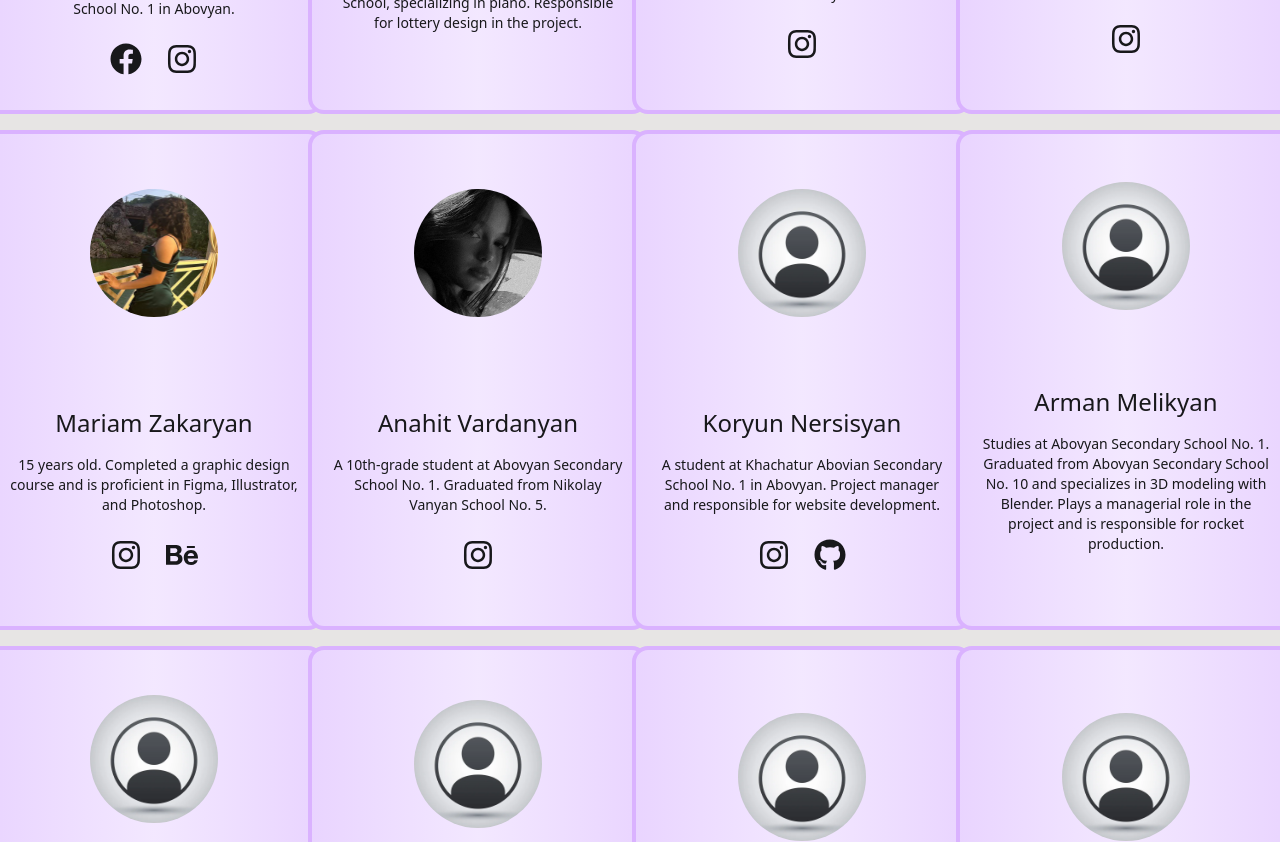
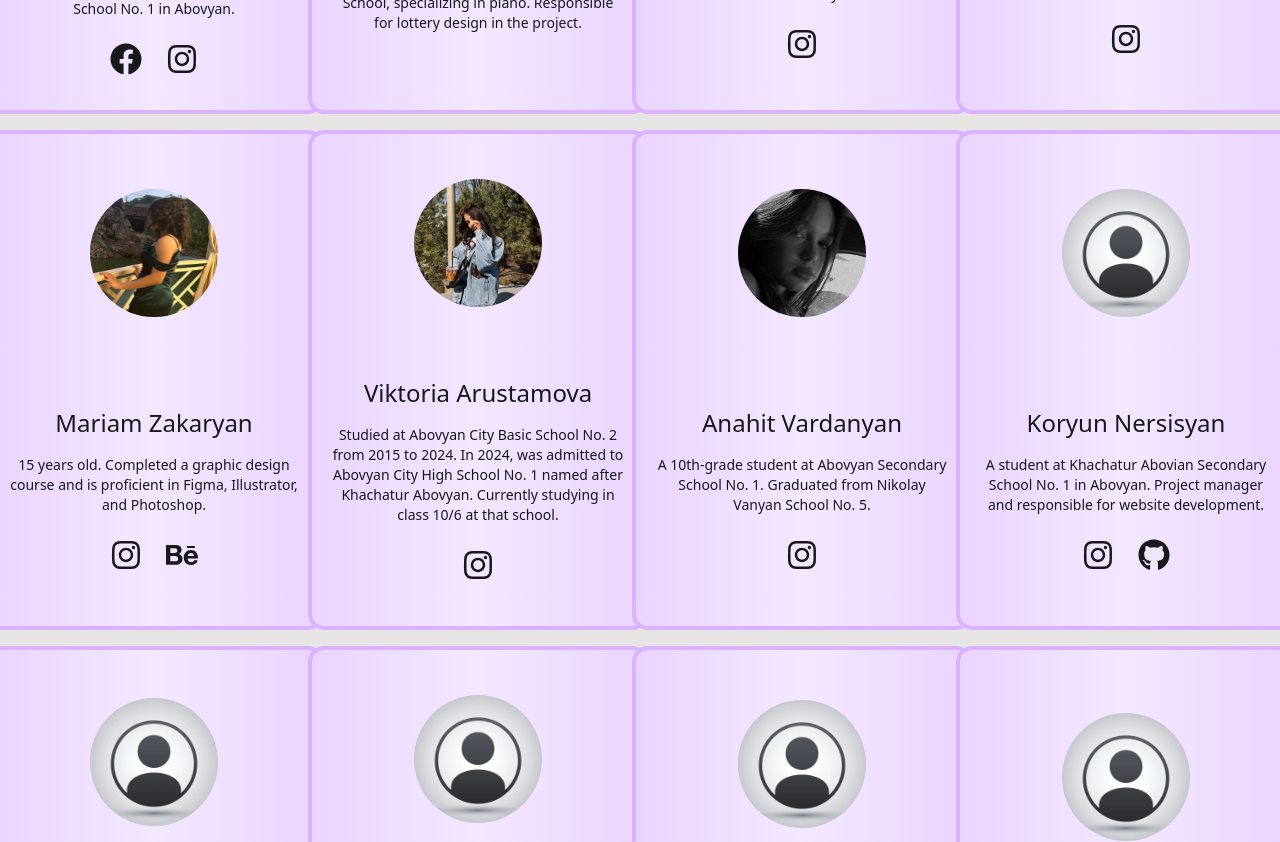
Before and after one commit to KoryunNersisyan468/developing-game, a React (Vite) app: page /about in a window 1280 px wide. Shown: the part 1180-2022 px from the top of the page. Built offline with nearby package versions, Linux system fonts and the light colour scheme.

Commit message:
Initial Commit

```diff
--- a/public/locales/am/users.json
+++ b/public/locales/am/users.json
@@ -31,7 +31,12 @@
     "instagram": "https://www.instagram.com/mariam_143___?igsh=MWdpM3kyNng0aHBpNA==",
     "behance": "https://www.behance.net/ff1c176b"
   },
-
+  {
+    "image": "usersPhotos/ViktoriaImg.jpg",
+    "nameFL": "Վիկտորիա Առուստամովա",
+    "description": "2015֊2024թթ. Սովորել է ք. Աբովյանի համար 2 հիմնական դպրոցում։ 2024թ ընդունվել է ք. Աբովյանի Խ. ԱԲՈՎՅԱՆԻ ԱՆՎԱՆ ԹԻՎ 1 ԱՎԱԳ ԴՊՐՈՑ։ Ներկա պահին սովորում եմ այդ դպրոցի 10/6 դասարանում։",
+    "instagram": "https://www.instagram.com/viictoreeeaa/?utm_source=ig_web_button_share_sheet"
+  },
   {
     "image": "usersPhotos/AnahitImg.jpg",
     "nameFL": "Անահիտն Վարդանյան",
--- a/public/locales/en/users.json
+++ b/public/locales/en/users.json
@@ -43,6 +43,12 @@
     "facebook": "",
     "tiktok": "",
     "behance": "https://www.behance.net/ff1c176b"
+  },
+  {
+    "image": "usersPhotos/ViktoriaImg.jpg",
+    "nameFL": "Viktoria Arustamova",
+    "description": "Studied at Abovyan City Basic School No. 2 from 2015 to 2024. In 2024, was admitted to Abovyan City High School No. 1 named after Khachatur Abovyan. Currently studying in class 10/6 at that school.",
+    "instagram": "https://www.instagram.com/viictoreeeaa/?utm_source=ig_web_button_share_sheet"
   },
   {
     "image": "usersPhotos/AnahitImg.jpg",
--- a/public/locales/ru/users.json
+++ b/public/locales/ru/users.json
@@ -43,6 +43,12 @@
     "facebook": "",
     "tiktok": "",
     "behance": "https://www.behance.net/ff1c176b"
+  },
+  {
+    "image": "usersPhotos/ViktoriaImg.jpg",
+    "nameFL": "Виктория Арустамова",
+    "description": "В 2015–2024 гг. училась в основной школе №2 города Абовяна. В 2024 году поступила в старшую школу №1 имени Хачатура Абовяна города Абовяна. В настоящее время учусь в 10/6 классе этой школы.",
+    "instagram": "https://www.instagram.com/viictoreeeaa/?utm_source=ig_web_button_share_sheet"
   },
   {
     "image": "usersPhotos/AnahitImg.jpg",
--- a/src/components/UserCard.jsx
+++ b/src/components/UserCard.jsx
@@ -21,8 +21,8 @@ export default function UserCard({
       <div className="rounded-full w-32 h-32">
         <img src={src} className="w-full rounded-full h-full" alt="UserCard" />
       </div>
-      <div className="flex flex-col  justify-center items-center gap-4">
-        <div className="text-2xl">{nameFL}</div>
+      <div className="flex flex-col justify-center items-center gap-4">
+        <div className="text-2xl text-center">{nameFL}</div>
         <div className="flex gap-6 text-center justify-center items-center flex-col">
           <div className="text-sm">{description}</div>
           <div className="flex justify-around items-center gap-6">
```
Also changed, not shown: public/usersPhotos/ViktoriaImg.jpg (added).
